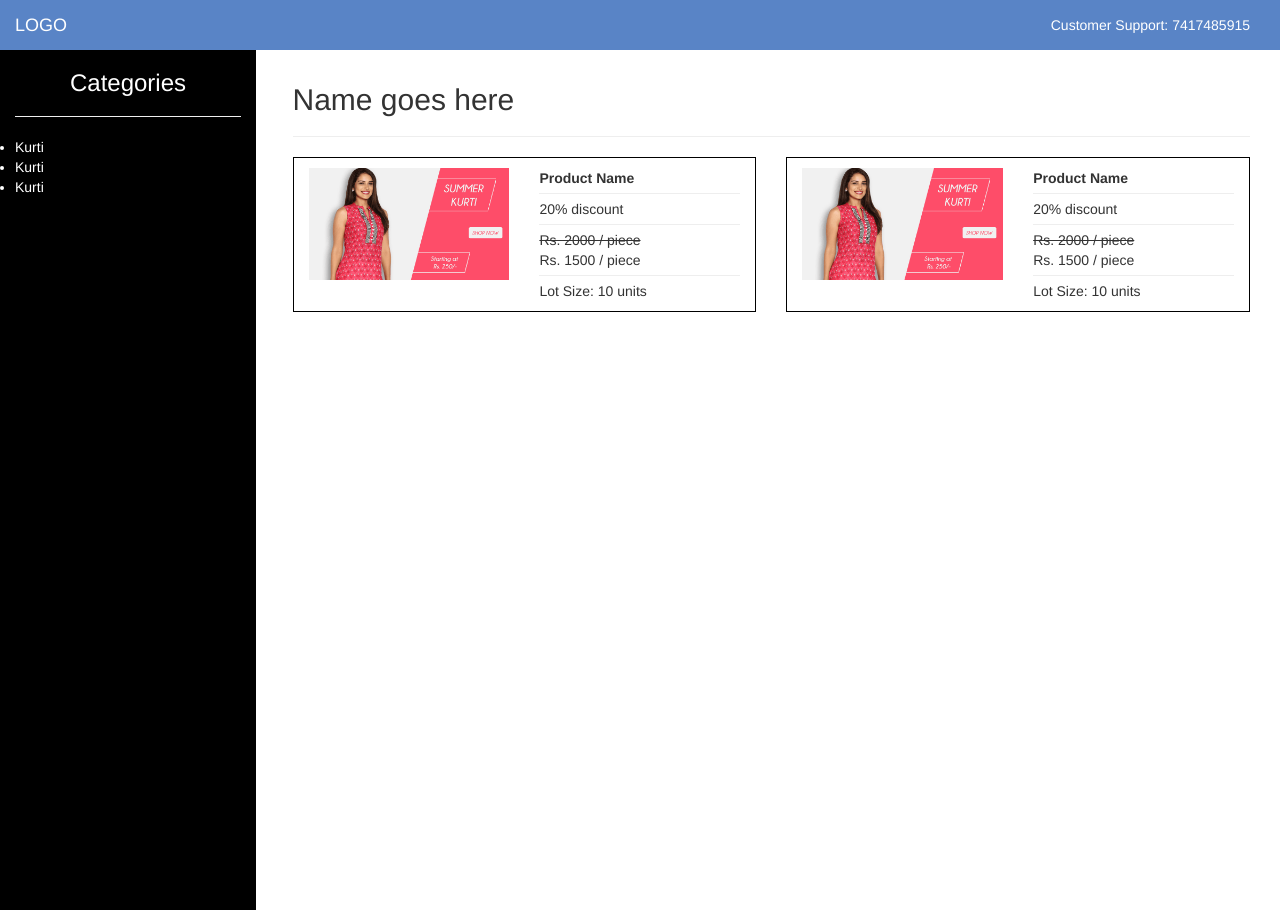
After one commit to aditya-jha/probzip-webapp, a Django app: page /1 in a window 1280 px wide. The commit adds this page. Run offline with Django 3.2, Linux system fonts and the light colour scheme; some libraries are stand-ins or nearby versions.

Commit message:
category page layout done

```diff
--- /dev/null
+++ b/scripts/utils.py
@@ -0,0 +1,4 @@
+
+def getIDFromSlug(slug):
+    slug = slug.split('-')
+    return int(slug[len(slug)-1])
--- a/static/static/css/style.css
+++ b/static/static/css/style.css
@@ -1,3 +1,8 @@
+* {
+  margin: 0;
+  padding: 0;
+}
+
 
 body {
     margin-top: 50px;
@@ -5,6 +10,10 @@ body {
 
 img {
     width: 100%;
+}
+
+.strike-through-class {
+    text-decoration: line-through;
 }
 
 .header {
@@ -46,3 +55,31 @@ img {
 .category-box {
     margin-bottom: 1%;
 }
+
+.product-card {
+    width: 100%;
+    height: 100%;
+    display: block;
+    min-height: 100px;
+    overflow: hidden;
+    border: 1px solid #000;
+    padding: 10px 0px 0px 0px;
+}
+
+.product-card ul {
+    list-style-type: none;
+}
+
+.product-card ul hr {
+    margin-top: 5px;
+    margin-bottom: 5px;
+}
+
+.product-card ul li span {
+    text-decoration: line-through;
+}
+
+
+@media (max-width: 800px) {
+
+}
--- /dev/null
+++ b/templates/categorypage.html
@@ -0,0 +1,22 @@
+{% extends "base.html" %}
+
+{% load staticfiles %}
+
+{% block content %}
+<div class="container-fluid">
+    <div class="homepage_content">
+        <div class="col-xs-12">
+            <h2>
+                Name goes here
+            </h2>
+            <hr />
+        </div>
+        <div class="col-sm-6 col-xs-12">
+            {% include "partials/product_card.html" with product="p" %}
+        </div>
+        <div class="col-sm-6 col-xs-12">
+            {% include "partials/product_card.html" with product="p" %}
+        </div>
+    </div>
+</div>
+{% endblock %}
--- /dev/null
+++ b/templates/partials/product_card.html
@@ -0,0 +1,27 @@
+{% load staticfiles %}
+<div class=" product-card">
+    <div class="col-xs-6">
+        <img src="{% static 'img/kurti.png' %}" />
+    </div>
+    <div class="col-xs-6">
+        <ul>
+            <li>
+                <strong>Product Name</strong>
+            </li>
+            <hr />
+            <li>
+                20% discount
+            </li>
+            <hr />
+            <li>
+                <span>Rs. 2000 / piece</span>
+                <br />
+                Rs. 1500 / piece
+            </li>
+            <hr />
+            <li>
+                Lot Size: 10 units
+            </li>
+        </ul>
+    </div>
+</div>
--- /dev/null
+++ b/urlHandlers/categorypage.py
@@ -0,0 +1,38 @@
+from django.shortcuts import render
+from django.http import HttpResponse
+from django.http import Http404
+
+from scripts import utils
+
+def index(request, slug):
+
+    try:
+        categoryID = utils.getIDFromSlug(slug)
+    except Exception as e:
+        raise Http404()
+
+    ## request detials from api
+
+    variables = {
+        "page_title": "categories",
+        "sidebar_navigation": {
+            "display": True,
+            "data": [
+                {
+                    "displayName": "Kurti",
+                    "url": "kurti"
+                },
+                {
+                    "displayName": "Kurti",
+                    "url": "kurti"
+                },
+                {
+                    "displayName": "Kurti",
+                    "url": "kurti"
+                }
+            ]
+        },
+        "categories": [1,2,3,4]
+    }
+
+    return render(request, 'categorypage.html', variables)
--- /dev/null
+++ b/urlHandlers/productpage.py
@@ -0,0 +1,5 @@
+from django.http import HttpResponse
+from django.shortcuts import render
+
+def index(request, category_slug, product_slug):
+    return HttpResponse(product_slug)
--- a/urls.py
+++ b/urls.py
@@ -17,10 +17,12 @@ from django.conf.urls import url
 from django.conf.urls.static import static
 from django.conf import settings
 
-from urlHandlers import homepage
+from urlHandlers import homepage, categorypage, productpage
 
 urlpatterns = [
     url(r'^$', homepage.index),
+    url(r'^([^/]+)$', categorypage.index),
+    url(r'^([^/]+)/([^/]+)$', productpage.index),
 ]
 
 urlpatterns += static(settings.MEDIA_URL, document_root=settings.MEDIA_ROOT)
```
